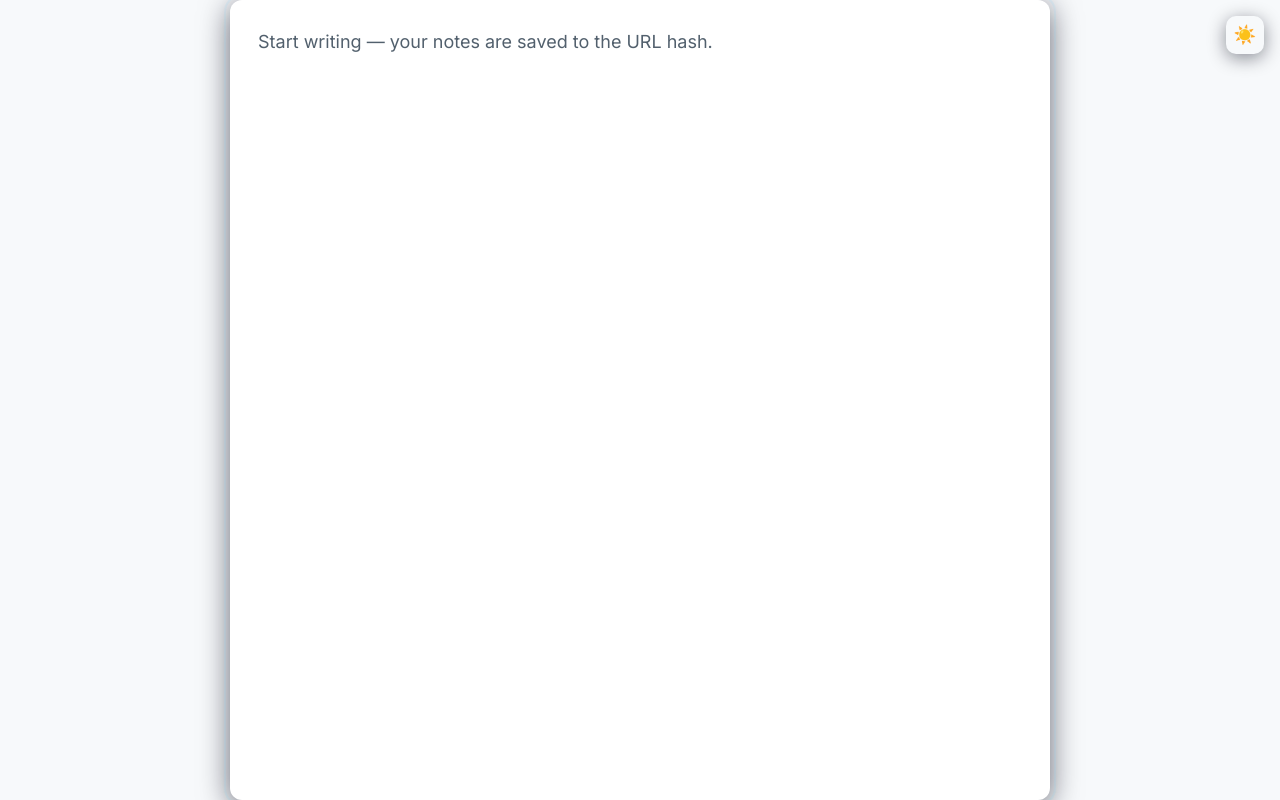
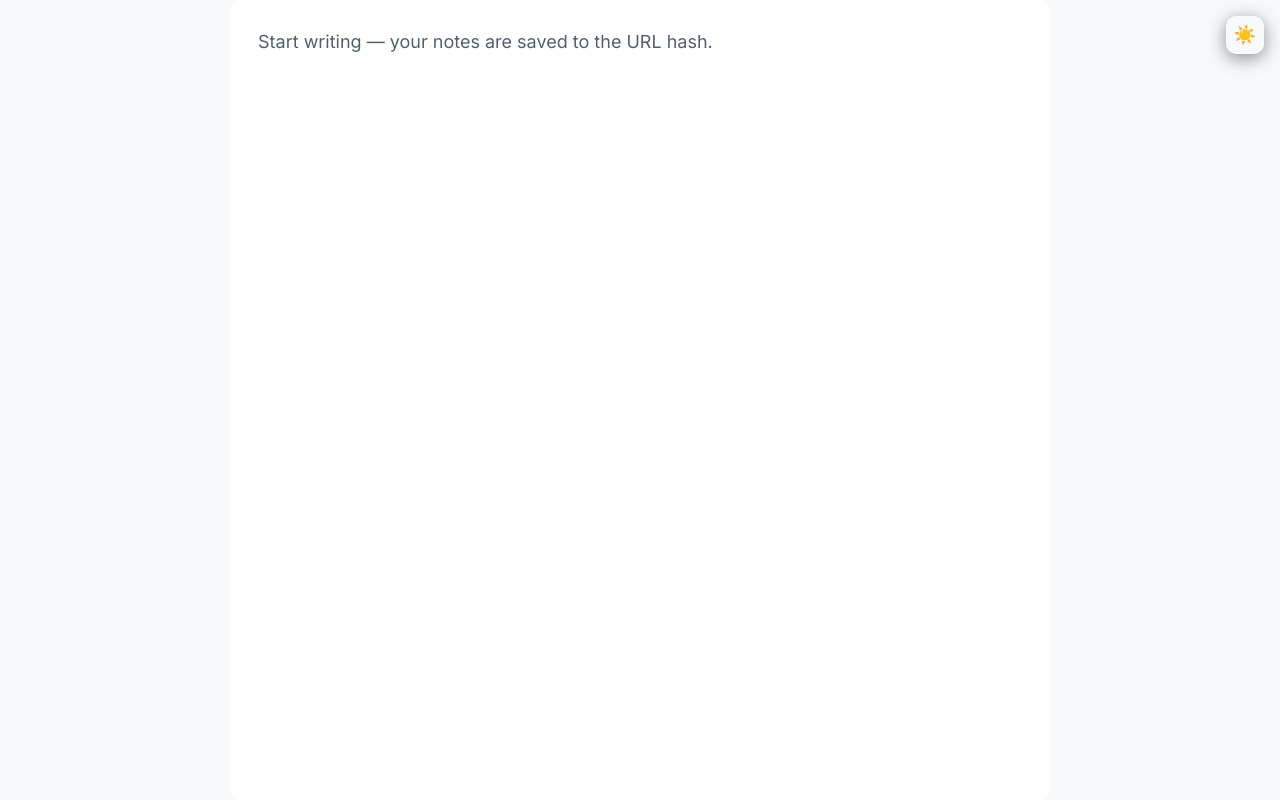
Before and after one commit to bagherhosseini/Note, a plain HTML site: page index.html in a window 1280 px wide. Drawn offline with Linux system fonts and the light colour scheme.

Commit message:
Remove unnecessary styles and improve article focus accessibility

```diff
--- a/index.html
+++ b/index.html
@@ -54,7 +54,6 @@
     padding:32px clamp(18px,4vw,40px);
     display:flex;
     align-items:flex-start;
-    justify-content:center;
     color:var(--text);
     -webkit-font-smoothing:antialiased;
     text-rendering:optimizeLegibility;
@@ -66,7 +65,6 @@
     background:var(--surface);
     border-radius:var(--radius);
     padding:28px 28px 160px 28px;
-    box-shadow:0 6px 30px rgba(2,6,23,0.6), inset 0 1px 0 rgba(255,255,255,0.02);
     font:18px/1.6 Inter, system-ui, -apple-system, "Segoe UI", Roboto, "Helvetica Neue", Arial;
     tab-size:4;
     white-space:pre-wrap;
@@ -93,9 +91,6 @@
 
   /* When the article has inline style applied by user, keep it readable */
   article[style] { box-shadow:0 8px 40px rgba(2,6,23,0.7); }
-
-  /* Accessible focus */
-  article:focus{outline:2px solid rgba(125,211,252,0.12); outline-offset:4px}
 
   /* Small screens tweak */
   @media (max-width:520px){
```
